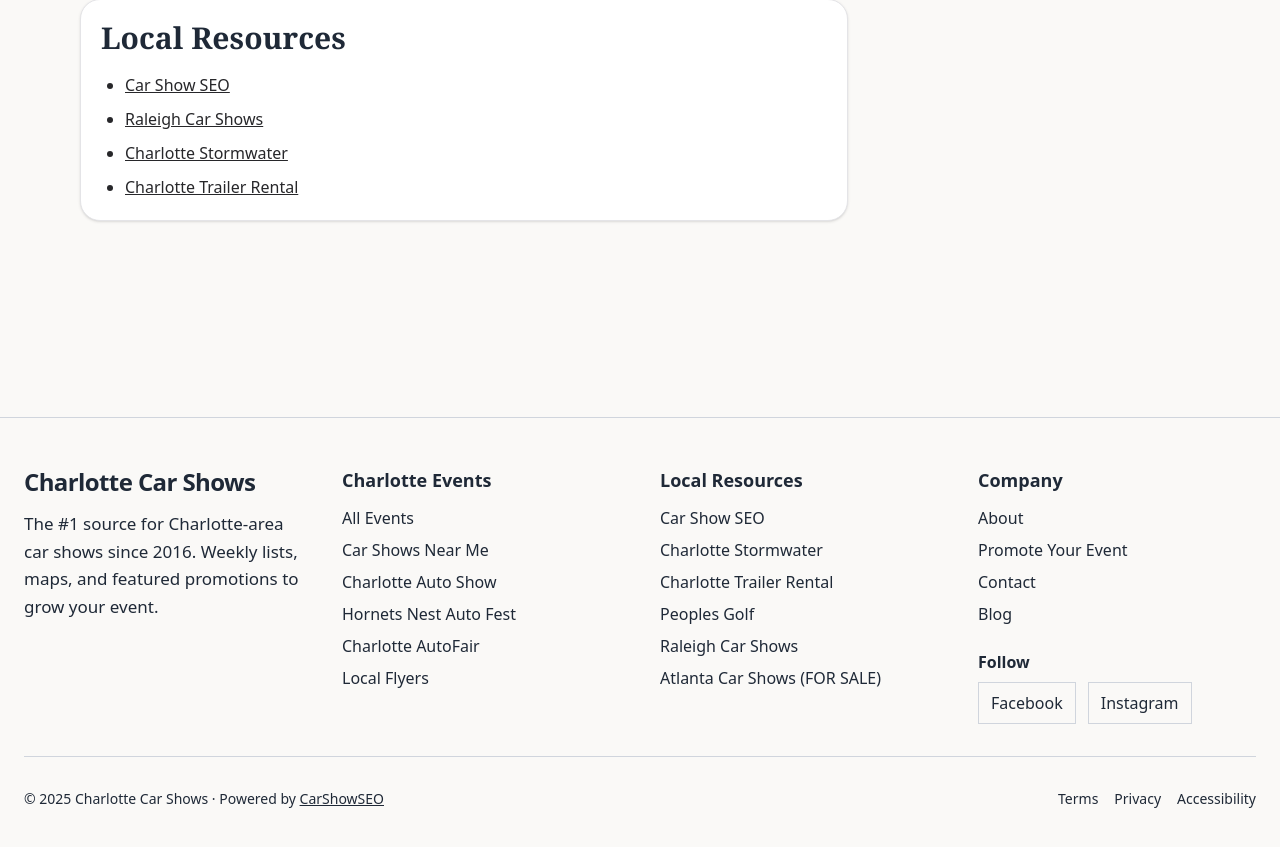
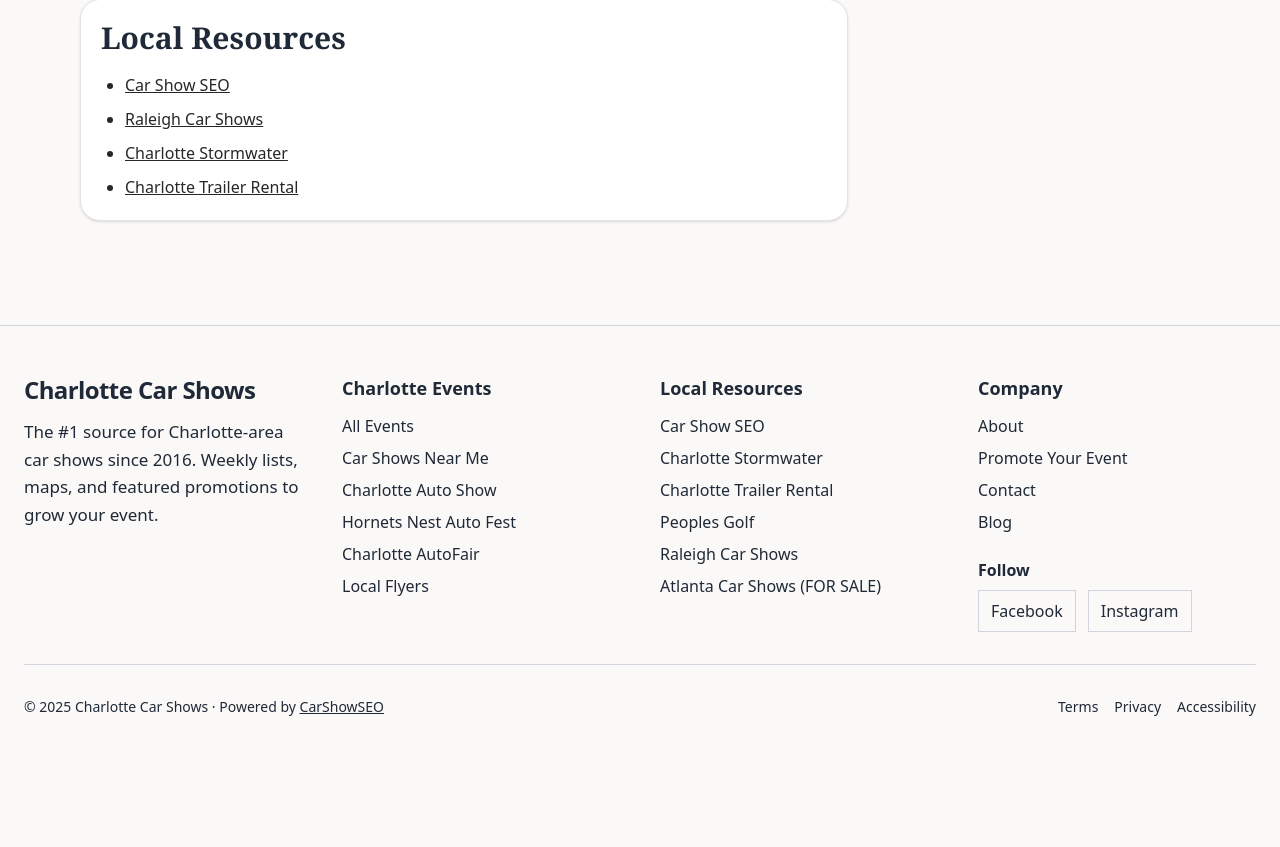
Before and after one commit to kevinscooke/ccs26, a Next.js app: page /guide-to-charlotte-car-shows in a window 1280 px wide. Shown: the part 3296-4143 px from the top of the page. After the commit the page ends 4061 px from the top, so only its background shows below. Built offline with nearby package versions, Linux system fonts and the light colour scheme.

Commit message:
bigger at the bottom.

```diff
--- a/components/ads/FooterAdBar.tsx
+++ b/components/ads/FooterAdBar.tsx
@@ -5,13 +5,11 @@ import AdSlot from "@/components/ads/AdSlot";
 export default function FooterAdBar() {
   return (
     <div aria-label="Advertisement" className="flex items-center justify-center bg-transparent py-2 md:py-3">
-      <div className="leading-none">
+      <div className="leading-none w-full">
         <AdSlot
           slot="7744630827"
-          sizes={[
-            { media: "(min-width: 1024px)", width: 728, height: 90 },
-            { media: "(max-width: 1023px)", width: 320, height: 100 },
-          ]}
+          // Responsive, any height based on screen/creative
+          style={{ display: "block", width: "100%" }}
         />
       </div>
     </div>
```
